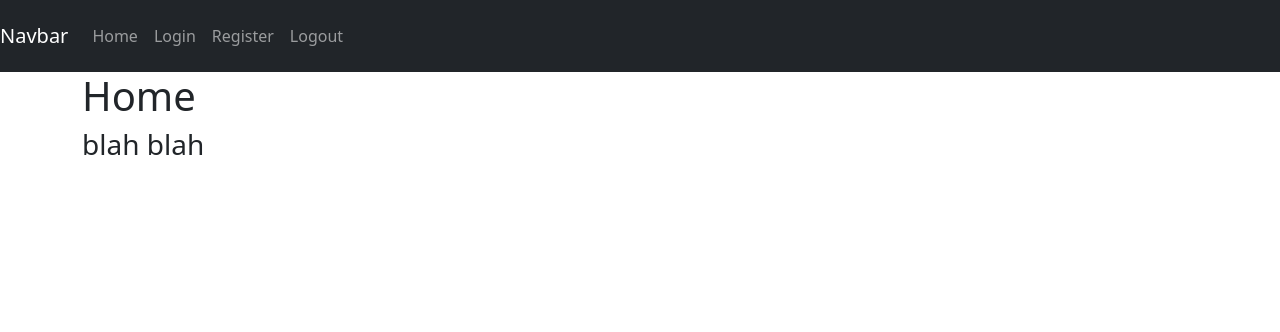
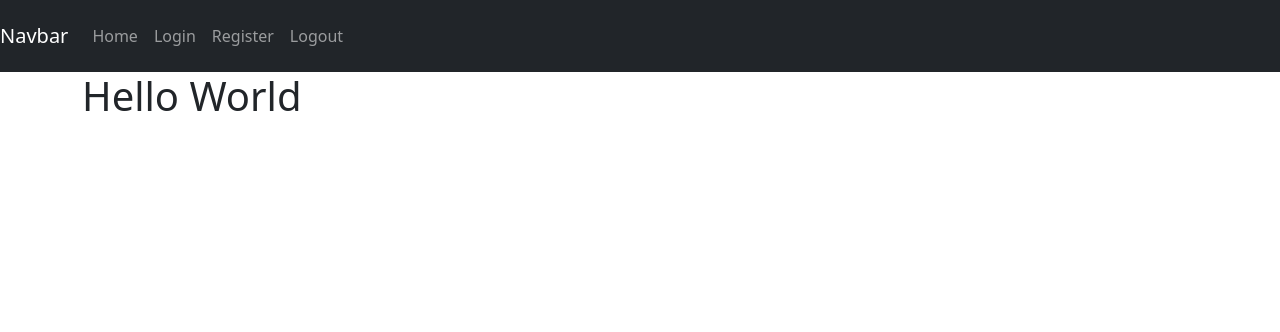
Before and after one commit to hf73/SaaS, a Flask app: page / in a window 1280 px wide. Shown: the top 332 px of the page. Run offline with Flask 2, Linux system fonts and the light colour scheme.

Commit message:
Added Hello world, removed rabbitmq

```diff
--- a/main.py
+++ /dev/null
@@ -1,6 +0,0 @@
-from website import create_app
-
-app = create_app()
-
-if __name__ == '__main__':
-    app.run(debug=True)
--- a/website/templates/home.html
+++ b/website/templates/home.html
@@ -1,6 +1,6 @@
 {% extends "base.html" %} {% block title %}Home{% endblock %}
 
 {% block content %}
-<h1>Home</h1>
-<h3>blah blah</h3>
+<h1>Hello World</h1>
+<h3></h3>
 {% endblock %}
```
Also changed, not shown: producer.py (deleted, +0 -17 lines).
